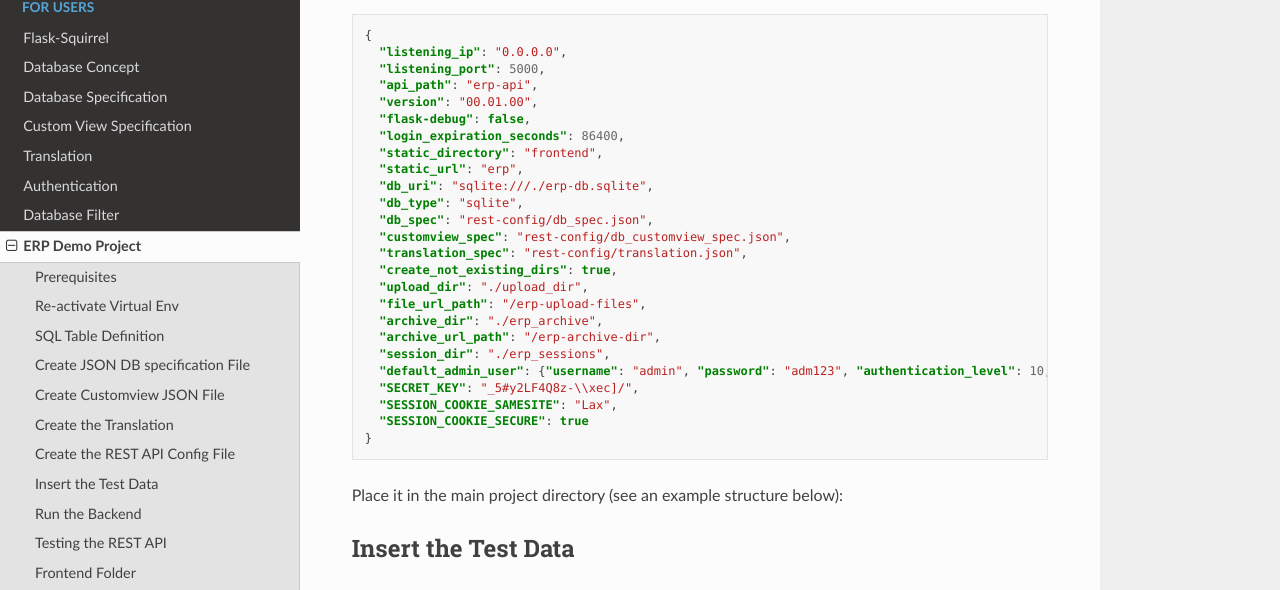
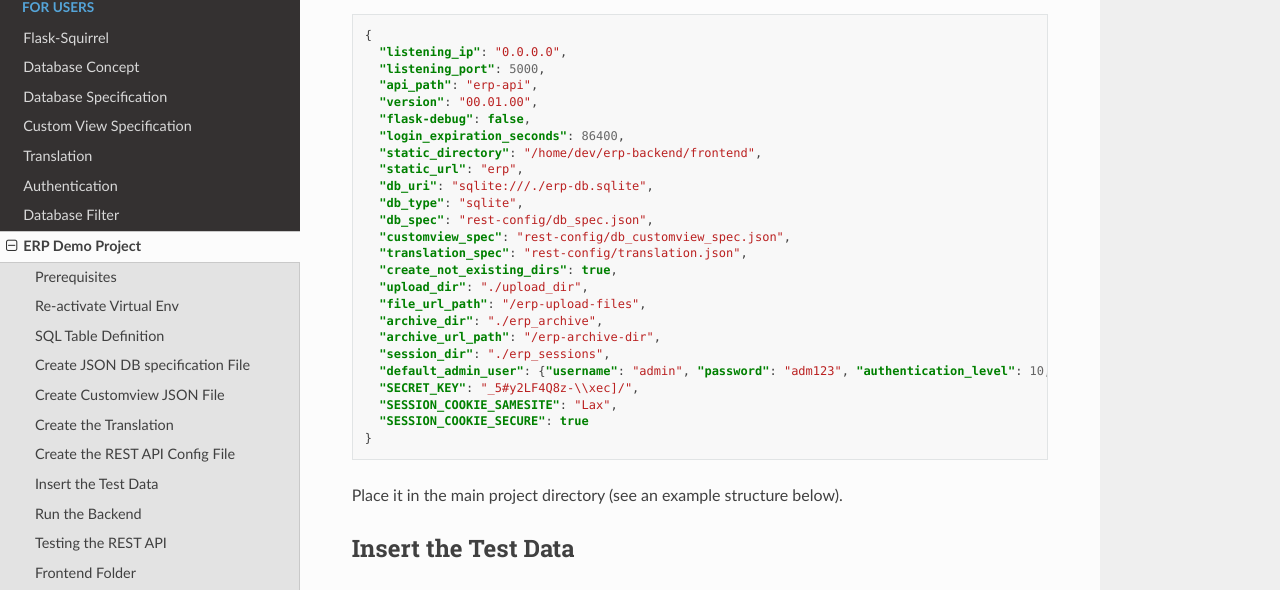
Before and after one commit to ClNo/flask-squirrel, a Sphinx documentation site: the page built from docs/user/erp-demo-project.rst, in a window 1280 px wide and 900 px high, scrolled down 6910 px. Shown: the part 114-704 px from the top of the window. Built offline with Sphinx 7.4.7 and the Read the Docs theme 2.0.0, drawn with Linux system fonts in a browser that asks for light colours; some of the changed lines change nothing that is shown.

Commit message:
[fix] doc: fixed erp-demo static path

```diff
--- a/docs/user/erp-demo-project.rst
+++ b/docs/user/erp-demo-project.rst
@@ -341,7 +341,7 @@ Create the REST API Config File
      "version": "00.01.00",
      "flask-debug": false,
      "login_expiration_seconds": 86400,
-     "static_directory": "frontend",
+     "static_directory": "/home/dev/erp-backend/frontend",
      "static_url": "erp",
      "db_uri": "sqlite:///./erp-db.sqlite",
      "db_type": "sqlite",
@@ -360,7 +360,13 @@ Create the REST API Config File
      "SESSION_COOKIE_SECURE": true
    }
 
-Place it in the main project directory (see an example structure below):
+Place it in the main project directory (see an example structure below).
+
+.. note:
+
+   The keys :code:`static_directory` and :code:`static_url` are optional and are only used for providing the static
+   files of the frontend via Flask as file server. :code:`static_directory` seems to an absolute path otherwise it doesn't work.
+
 
 Insert the Test Data
 --------------------
```
